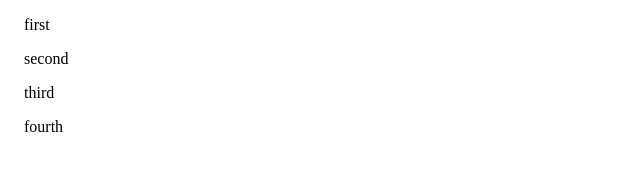
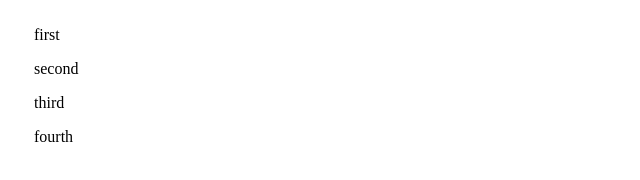
Before and after one commit to knightmoves-schools/023-navigation-bar-TreverAnd08, a website: page index.html in a window 1280 px wide. Shown: the whole page, without its empty margins (0-640 px from the left). Drawn offline with Linux system fonts and the light colour scheme.

Commit message:
Navigation Bar

```diff
--- a/index.html
+++ b/index.html
@@ -6,7 +6,7 @@
         ul {
             list-style-type: none;
             margin: 0;
-            padding: 0;
+            padding: 10px;
             width: 25%;
         }
 
```
